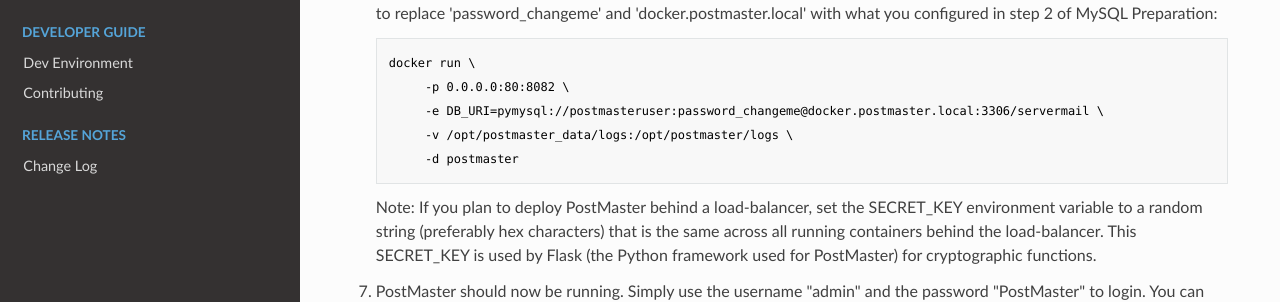
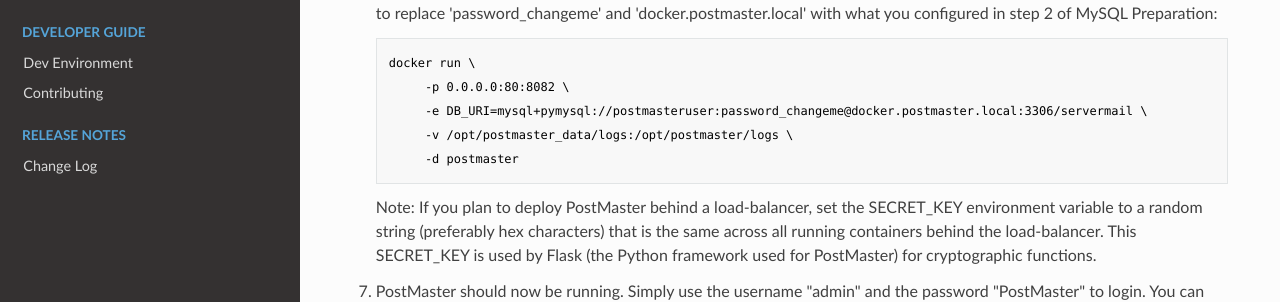
Before and after one commit to StackFocus/PostMaster, an MkDocs documentation site: the page built from docs/Installation/Docker.md, in a window 1280 px wide and 900 px high, scrolled down 963 px. Shown: the part 442-744 px from the top of the window. Built offline with MkDocs 1.6.1, drawn with Linux system fonts in a browser that asks for light colours; nearby versions of some CDN libraries; old or Windows-style settings are respelled for this version of MkDocs.

Commit message:
Adds mysql dialect for pymysql config
Signed-off-by: Kevin <kevin@stealsyour.pw>

```diff
--- a/config.default.py
+++ b/config.default.py
@@ -14,7 +14,7 @@
     # Make this random (used to generate session keys)
     SECRET_KEY = '123456789abcdef123456789'
     SQLALCHEMY_TRACK_MODIFICATIONS = True
-    SQLALCHEMY_DATABASE_URI = 'pymysql://root:vagrant@localhost:3306/servermail'
+    SQLALCHEMY_DATABASE_URI = 'mysql+pymysql://root:vagrant@localhost:3306/servermail'
     basedir = path.abspath(path.dirname(__file__))
     LOG_LOCATION = '/opt/postmaster/logs/postmaster.log'
 
--- a/docs/Installation/Docker.md
+++ b/docs/Installation/Docker.md
@@ -54,7 +54,7 @@
 
         docker run \
              -p 0.0.0.0:80:8082 \
-             -e DB_URI=pymysql://postmasteruser:password_changeme@docker.postmaster.local:3306/servermail \
+             -e DB_URI=mysql+pymysql://postmasteruser:password_changeme@docker.postmaster.local:3306/servermail \
              -v /opt/postmaster_data/logs:/opt/postmaster/logs \
              -d postmaster
 
```
Also changed, not shown: docs/Installation/Ubuntu1404.md (+1 -1 lines).
